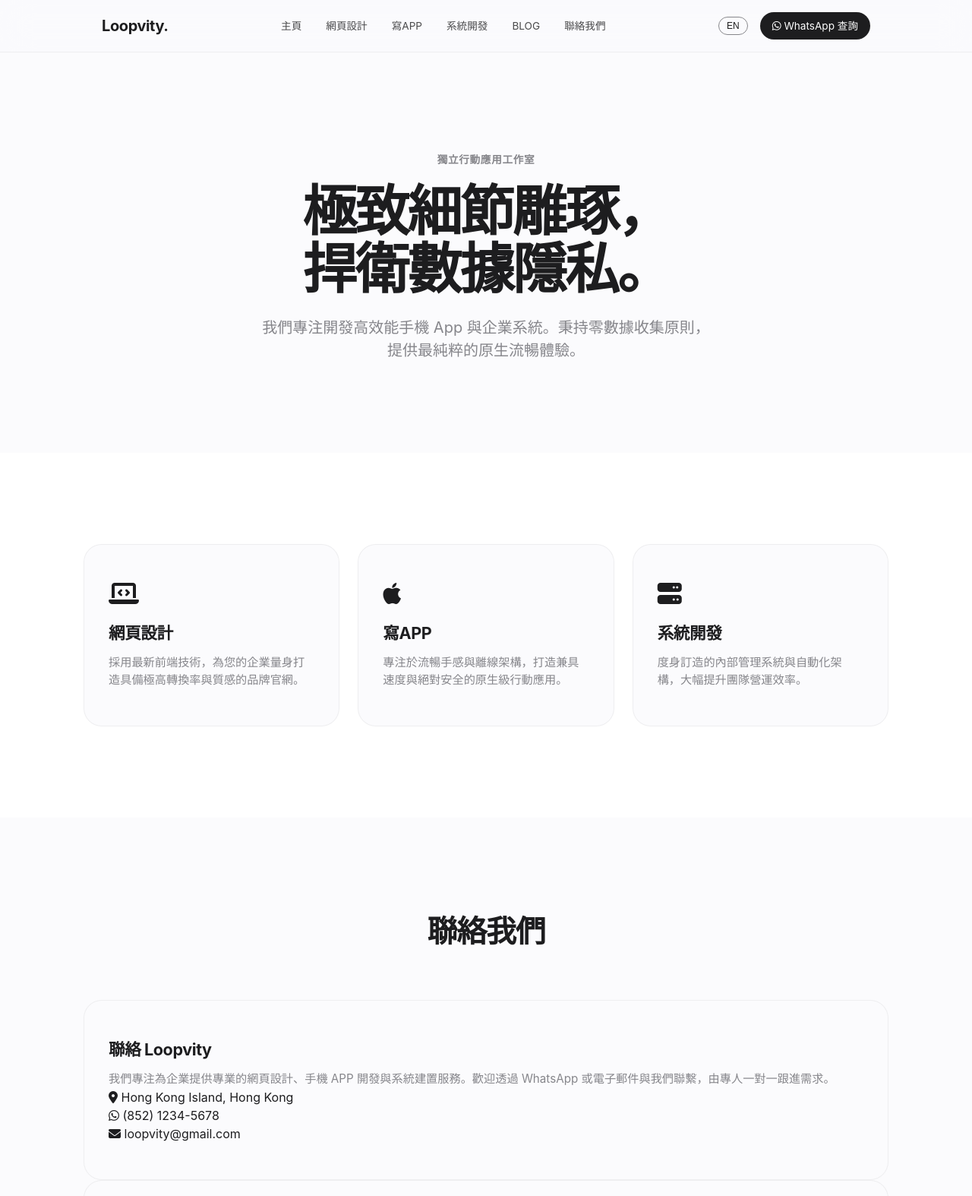
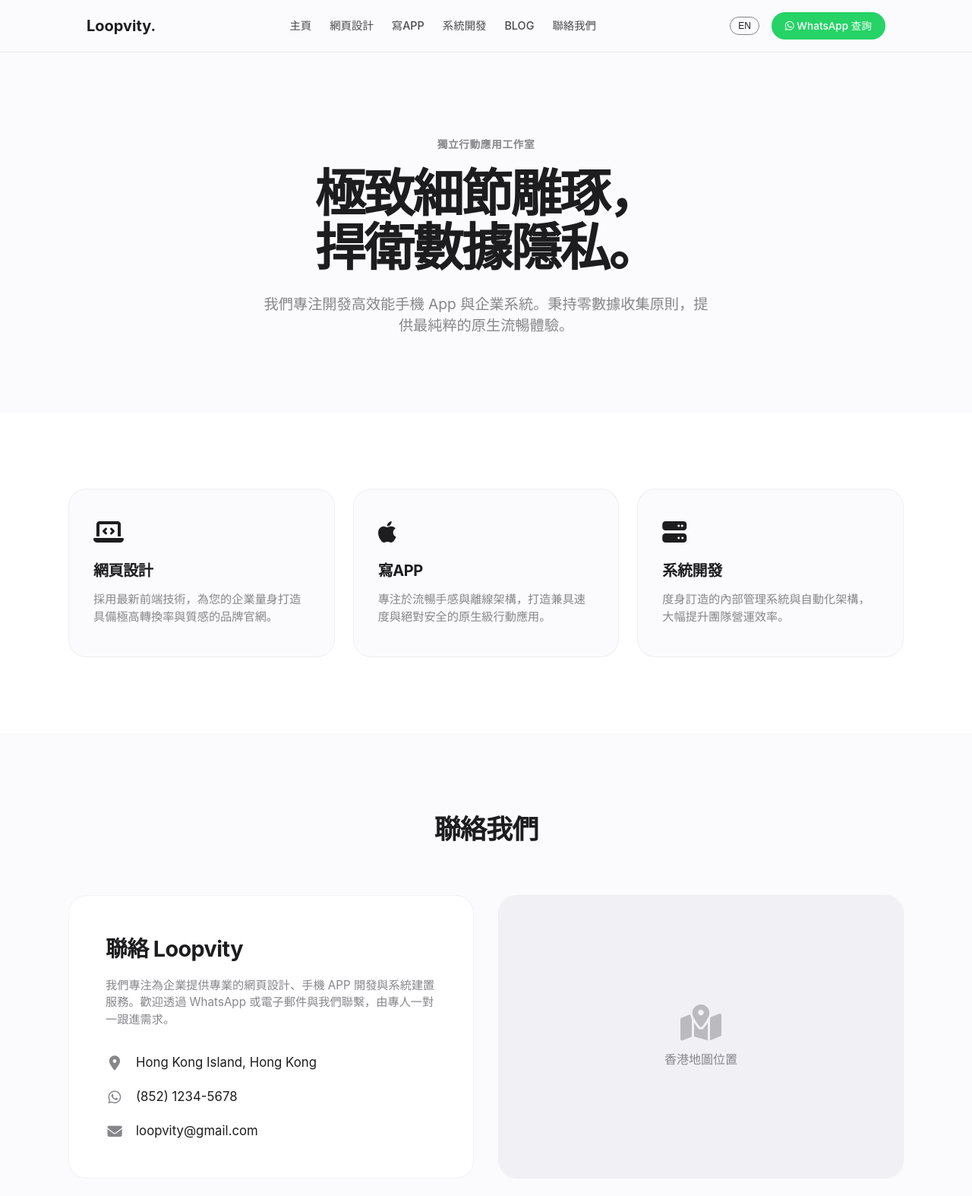
Before and after one commit to Gracillariidaewindturbine16/gracillariidaewindturbine16.github.io, a plain HTML site: page index.html in a window 1280 px wide. Shown: the top 1574 px of the page at 76% size. Drawn offline with Linux system fonts and the light colour scheme.

Commit message:
style.css

```diff
--- a/style.css
+++ b/style.css
@@ -5,17 +5,14 @@
   --text-dark: #1d1d1f;
   --text-gray: #86868b;
   --accent: #0071e3;
+  --whatsapp: #25D366;
   --border: rgba(0, 0, 0, 0.05);
   --shadow: 0 4px 24px rgba(0, 0, 0, 0.04);
   --shadow-hover: 0 10px 40px rgba(0, 0, 0, 0.08);
-  --max-width: 1060px;
+  --max-width: 1100px;
 }
 
-* {
-  box-sizing: border-box;
-  margin: 0;
-  padding: 0;
-}
+* { box-sizing: border-box; margin: 0; padding: 0; }
 
 body {
   background-color: var(--bg-main);
@@ -25,16 +22,14 @@ body {
   line-height: 1.5;
 }
 
-/* 雙語切換 */
 body.lang-en .zh { display: none !important; }
 body.lang-zh .en { display: none !important; }
 
 /* --- 導航列 (毛玻璃) --- */
 header {
   position: fixed;
-  top: 0;
-  width: 100%;
-  background: rgba(251, 251, 253, 0.8);
+  top: 0; width: 100%;
+  background: rgba(251, 251, 253, 0.85);
   backdrop-filter: saturate(180%) blur(20px);
   -webkit-backdrop-filter: saturate(180%) blur(20px);
   border-bottom: 1px solid var(--border);
@@ -51,255 +46,141 @@ header {
 }
 
 .brand {
-  font-size: 1.25rem;
-  font-weight: 700;
-  color: var(--text-dark);
-  text-decoration: none;
-  letter-spacing: -0.02em;
+  font-size: 1.25rem; font-weight: 700;
+  color: var(--text-dark); text-decoration: none;
 }
 
 .nav-links {
-  display: flex;
-  gap: 32px;
+  display: flex; gap: 24px; /* 縮小間距以容納更多選單 */
 }
 
 .nav-links a {
   text-decoration: none;
   color: var(--text-dark);
-  font-size: 0.85rem;
+  font-size: 0.9rem;
+  font-weight: 500;
   opacity: 0.8;
   transition: opacity 0.2s;
 }
 
 .nav-links a:hover { opacity: 1; }
 
-.nav-actions {
-  display: flex;
-  align-items: center;
-  gap: 16px;
+.nav-actions { display: flex; align-items: center; gap: 16px; }
+
+.lang-btn {
+  background: none; border: 1px solid var(--text-gray);
+  color: var(--text-dark); padding: 4px 10px;
+  border-radius: 50px; font-size: 0.75rem; cursor: pointer; transition: 0.2s;
 }
 
-.lang-btn {
-  background: none;
-  border: 1px solid var(--text-gray);
-  color: var(--text-dark);
-  padding: 4px 10px;
-  border-radius: 50px;
-  font-size: 0.75rem;
-  cursor: pointer;
-  transition: 0.2s;
+.lang-btn:hover { background: var(--text-dark); color: #fff; }
+
+.contact-btn {
+  background: var(--text-dark); color: #fff;
+  text-decoration: none; font-size: 0.85rem; font-weight: 500;
+  padding: 8px 18px; border-radius: 50px;
+  transition: transform 0.2s, background 0.2s;
 }
 
-.lang-btn:hover {
-  background: var(--text-dark);
-  color: #fff;
+/* WhatsApp 按鈕專屬風格 */
+.whatsapp-btn {
+  background: var(--whatsapp);
 }
-
-.contact-btn {
-  background: var(--text-dark);
-  color: #fff;
-  text-decoration: none;
-  font-size: 0.85rem;
-  padding: 8px 16px;
-  border-radius: 50px;
-  transition: transform 0.2s, opacity 0.2s;
-}
-
-.contact-btn:hover {
+.whatsapp-btn:hover {
   transform: scale(1.05);
-  opacity: 0.9;
+  background: #1ebe57;
 }
 
 /* --- 主視覺 (Hero) --- */
 .hero {
-  padding: 200px 24px 120px;
-  text-align: center;
-  max-width: 800px;
-  margin: 0 auto;
+  padding: 180px 24px 100px; text-align: center; max-width: 800px; margin: 0 auto;
 }
-
 .hero-eyebrow {
-  font-size: 0.85rem;
-  text-transform: uppercase;
-  letter-spacing: 0.05em;
-  color: var(--text-gray);
-  margin-bottom: 20px;
+  font-size: 0.85rem; text-transform: uppercase; letter-spacing: 0.05em; color: var(--text-gray); margin-bottom: 20px;
 }
-
 .hero-title {
-  font-size: 4.5rem;
-  font-weight: 700;
-  letter-spacing: -0.04em;
-  line-height: 1.05;
-  margin-bottom: 24px;
+  font-size: 4.2rem; font-weight: 700; letter-spacing: -0.04em; line-height: 1.05; margin-bottom: 24px;
 }
-
 .hero-subtitle {
-  font-size: 1.25rem;
-  color: var(--text-gray);
-  max-width: 600px;
-  margin: 0 auto;
+  font-size: 1.2rem; color: var(--text-gray); max-width: 600px; margin: 0 auto;
 }
 
 /* --- 區塊共用 --- */
-.section { padding: 120px 24px; }
+.section { padding: 100px 24px; }
 .bg-light { background-color: var(--bg-card); }
 .container { max-width: var(--max-width); margin: 0 auto; }
 .section-title {
-  text-align: center;
-  font-size: 2.5rem;
-  font-weight: 600;
-  letter-spacing: -0.03em;
-  margin-bottom: 60px;
+  text-align: center; font-size: 2.2rem; font-weight: 600; letter-spacing: -0.03em; margin-bottom: 60px;
 }
 
 /* --- 服務卡片 --- */
 .grid-3 {
-  display: grid;
-  grid-template-columns: repeat(auto-fit, minmax(300px, 1fr));
-  gap: 24px;
+  display: grid; grid-template-columns: repeat(auto-fit, minmax(300px, 1fr)); gap: 24px;
 }
 
 .apple-card {
-  background: var(--bg-main);
-  padding: 48px 32px;
-  border-radius: 24px;
-  border: 1px solid var(--border);
-  transition: transform 0.3s ease, box-shadow 0.3s ease;
+  background: var(--bg-main); padding: 40px 32px; border-radius: 24px;
+  border: 1px solid var(--border); transition: transform 0.3s ease, box-shadow 0.3s ease;
 }
 
 .apple-card:hover {
-  transform: translateY(-8px);
-  box-shadow: var(--shadow-hover);
-  background: var(--bg-card);
+  transform: translateY(-5px); box-shadow: var(--shadow-hover); background: var(--bg-card);
 }
 
-.apple-card .icon {
-  font-size: 2rem;
-  color: var(--text-dark);
-  margin-bottom: 20px;
+.apple-card .icon { font-size: 2rem; color: var(--text-dark); margin-bottom: 20px; }
+.apple-card h3 { font-size: 1.25rem; margin-bottom: 12px; letter-spacing: -0.02em; }
+.apple-card p { color: var(--text-gray); font-size: 0.95rem; }
+
+/* --- 聯絡區塊 (新增雙欄排版) --- */
+.contact-grid {
+  display: grid; grid-template-columns: 1fr 1fr; gap: 32px;
 }
 
-.apple-card h3 {
-  font-size: 1.35rem;
-  margin-bottom: 12px;
-  letter-spacing: -0.02em;
+.contact-info {
+  background: var(--bg-card); padding: 48px;
 }
+.contact-info h3 { font-size: 1.8rem; margin-bottom: 16px; }
+.contact-info .desc { color: var(--text-gray); margin-bottom: 32px; }
 
-.apple-card p {
-  color: var(--text-gray);
-  font-size: 0.95rem;
+.info-list { display: flex; flex-direction: column; gap: 20px; }
+.info-item { display: flex; align-items: center; gap: 16px; font-size: 1.05rem; }
+.info-item i { font-size: 1.2rem; color: var(--text-gray); width: 24px; text-align: center; }
+
+.contact-map {
+  padding: 0; overflow: hidden; display: flex;
 }
-
-/* --- 焦點專案 (Featured Box) --- */
-.featured-box {
-  background: #000;
-  color: #fff;
-  border-radius: 32px;
-  padding: 64px;
-  display: flex;
-  justify-content: space-between;
-  align-items: center;
-  box-shadow: var(--shadow-hover);
+.map-placeholder {
+  width: 100%; min-height: 350px; background: #f0f0f5;
+  display: flex; flex-direction: column; justify-content: center; align-items: center;
+  color: var(--text-gray); gap: 12px; border-radius: 24px;
 }
-
-.badge {
-  display: inline-block;
-  background: rgba(255,255,255,0.15);
-  padding: 6px 14px;
-  border-radius: 50px;
-  font-size: 0.75rem;
-  margin-bottom: 24px;
-}
-
-.featured-text h2 {
-  font-size: 3rem;
-  letter-spacing: -0.03em;
-  margin-bottom: 16px;
-}
-
-.featured-text p {
-  font-size: 1.1rem;
-  color: #a1a1a6;
-  max-width: 500px;
-  margin-bottom: 32px;
-}
-
-.tags {
-  display: flex;
-  gap: 12px;
-}
-
-.tags span {
-  font-size: 0.8rem;
-  border: 1px solid rgba(255,255,255,0.2);
-  padding: 6px 16px;
-  border-radius: 50px;
-}
-
-.featured-icon {
-  font-size: 10rem;
-  color: rgba(255,255,255,0.1);
-}
+.map-placeholder i { font-size: 3rem; opacity: 0.5; }
 
 /* --- 頁尾 --- */
 footer {
-  padding: 80px 24px 40px;
-  background: var(--bg-card);
-  border-top: 1px solid var(--border);
+  padding: 60px 24px 40px; background: var(--bg-card); border-top: 1px solid var(--border);
 }
-
-.footer-content {
-  display: flex;
-  justify-content: space-between;
-  margin-bottom: 60px;
-}
-
-.footer-brand h3 { font-size: 1.5rem; letter-spacing: -0.02em; }
+.footer-content { display: flex; justify-content: space-between; margin-bottom: 60px; }
+.footer-brand h3 { font-size: 1.25rem; letter-spacing: -0.02em; }
 .footer-brand p { color: var(--text-gray); font-size: 0.9rem; margin-top: 8px; }
-
-.footer-links {
-  display: flex;
-  flex-direction: column;
-  gap: 12px;
-  text-align: right;
-}
-
-.footer-links a {
-  color: var(--text-dark);
-  text-decoration: none;
-  font-size: 0.9rem;
-}
-
+.footer-links { display: flex; flex-direction: column; gap: 12px; text-align: right; }
+.footer-links a { color: var(--text-dark); text-decoration: none; font-size: 0.9rem; }
 .footer-links a:hover { color: var(--accent); }
-
 .footer-bottom {
-  text-align: center;
-  color: var(--text-gray);
-  font-size: 0.8rem;
-  border-top: 1px solid var(--border);
-  padding-top: 24px;
+  text-align: center; color: var(--text-gray); font-size: 0.8rem; border-top: 1px solid var(--border); padding-top: 24px;
 }
 
 /* --- 動畫 --- */
 .fade-in {
-  opacity: 0;
-  transform: translateY(30px);
-  transition: opacity 0.8s ease-out, transform 0.8s ease-out;
+  opacity: 0; transform: translateY(30px); transition: opacity 0.8s ease-out, transform 0.8s ease-out;
 }
-
-.fade-in.visible {
-  opacity: 1;
-  transform: translateY(0);
-}
+.fade-in.visible { opacity: 1; transform: translateY(0); }
 
 /* --- 手機版響應式 --- */
-@media (max-width: 768px) {
-  .hero-title { font-size: 3rem; }
-  .featured-box { flex-direction: column; text-align: center; padding: 40px 24px; }
-  .featured-icon { display: none; }
-  .tags { justify-content: center; flex-wrap: wrap; }
+@media (max-width: 900px) {
   .nav-links { display: none; }
-  .footer-content { flex-direction: column; gap: 40px; text-align: center; }
+  .hero-title { font-size: 2.8rem; }
+  .contact-grid { grid-template-columns: 1fr; }
+  .footer-content { flex-direction: column; gap: 32px; text-align: center; }
   .footer-links { text-align: center; }
 }
```
